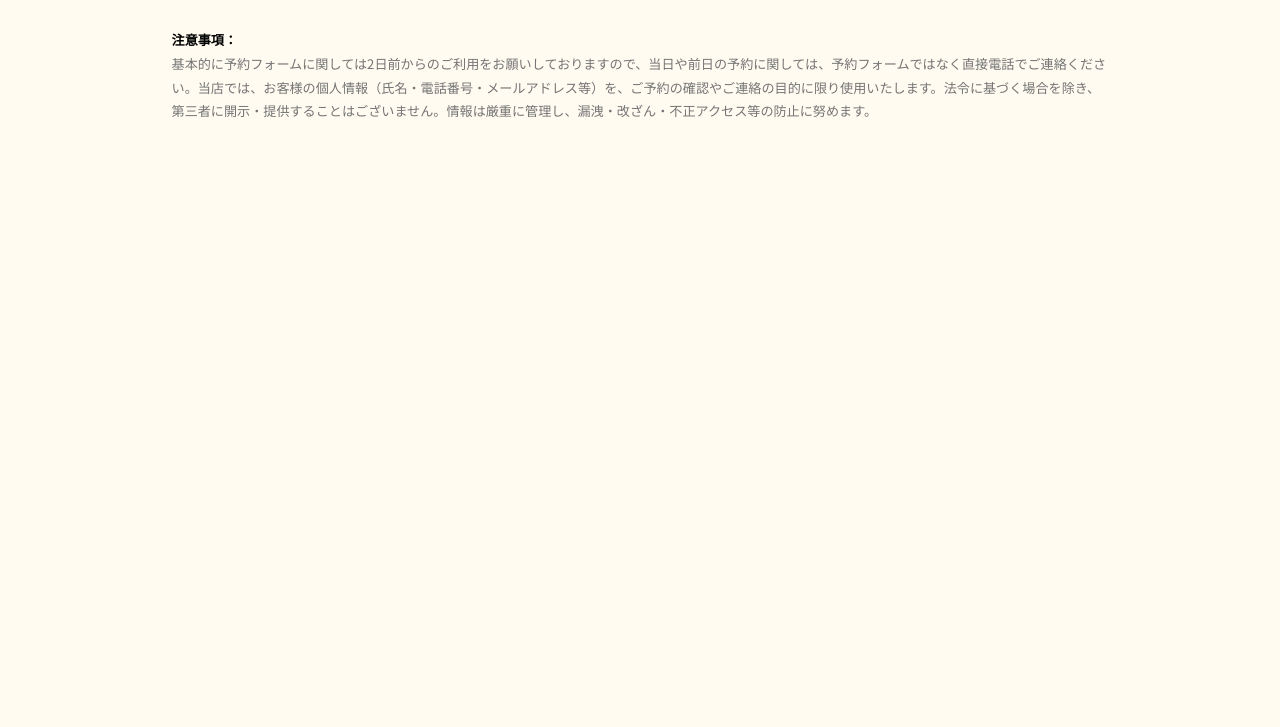
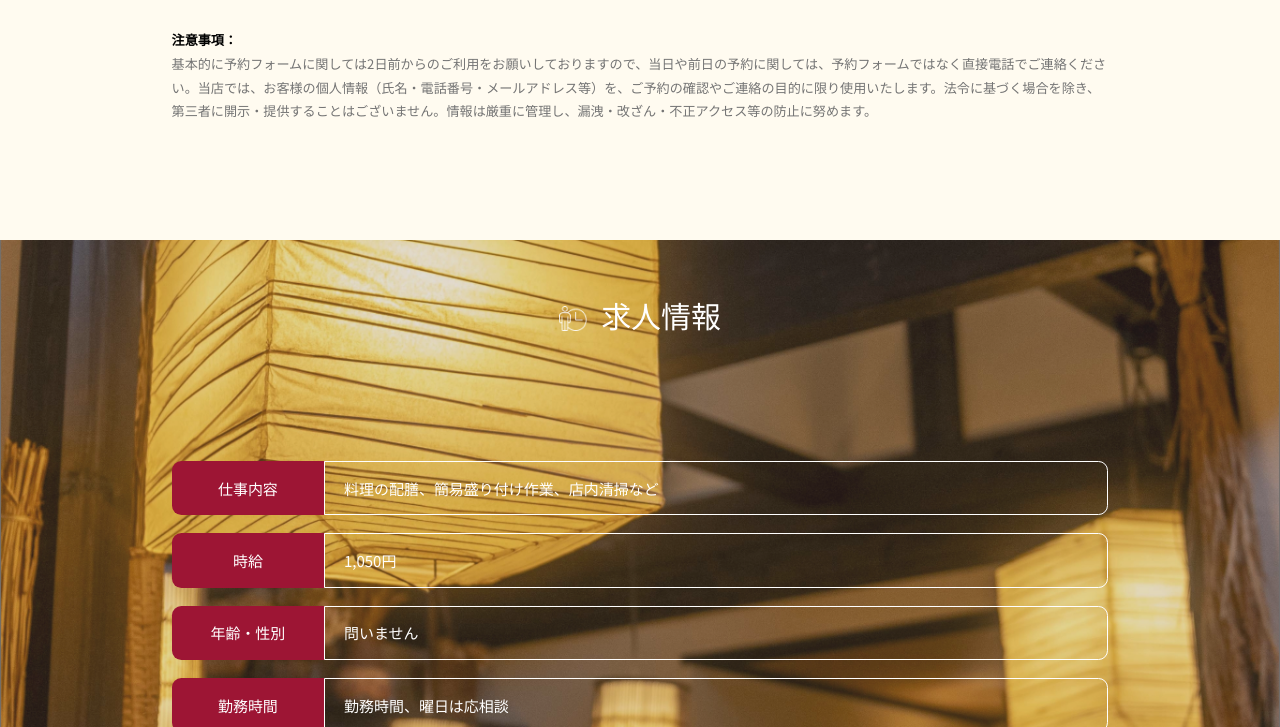
Before and after one commit to kato-t-web/fuji202510, a PHP site: page / in a window 1280 px wide. Shown: the part 5773-6500 px from the top of the page. Before the commit the page ends 5890 px from the top, so only its background shows below. Run offline with PHP 8.4, Linux system fonts and the light colour scheme.

Commit message:
Add recruitment section to index.html and enhance styles in style.css
- Introduced a new recruitment section in index.html, detailing job information, pay, and application contact.
- Updated styles in style.css to support the new section, including layout, background images, and table styling for improved presentation.

```diff
--- a/index.html
+++ b/index.html
@@ -295,6 +295,37 @@
         </div>
     </section>
 
+    <section class="l-recruit" id="recruit">
+        <div class="l-recruit__overlay"></div>
+        <div class="l-recruit__inner">
+            <h2 class="c-section-title c-section-title--white js-fadein">求人情報</h2>
+            <div class="c-recruit-table js-fadein">
+                <table>
+                    <tr>
+                        <th>仕事内容</th>
+                        <td>料理の配膳、簡易盛り付け作業、店内清掃など</td>
+                    </tr>
+                    <tr>
+                        <th>時給</th>
+                        <td>1,050円</td>
+                    </tr>
+                    <tr>
+                        <th>年齢・性別</th>
+                        <td>問いません</td>
+                    </tr>
+                    <tr>
+                        <th>勤務時間</th>
+                        <td>勤務時間、曜日は応相談</td>
+                    </tr>
+                    <tr>
+                        <th>応募連絡先</th>
+                        <td>TEL 0175-63-2908に直接お問い合わせください。</td>
+                    </tr>
+                </table>
+            </div>
+        </div>
+    </section>
+
     <script src="script.js"></script>
 </body>
 
--- a/style.css
+++ b/style.css
@@ -1197,6 +1197,81 @@ img {
     color: #000;
 }
 
+/* Recruit Section */
+.l-recruit {
+    width: 100vw;
+    padding-top: 6.5rem;
+    padding-bottom: 8.5rem;
+    background-image: url('assets/images/img_bg01.jpg');
+    background-size: cover;
+    background-repeat: no-repeat;
+    background-position: center;
+    position: relative;
+}
+
+.l-recruit__overlay {
+    position: absolute;
+    top: 0;
+    left: 0;
+    width: 100%;
+    height: 100%;
+    background-color: rgba(113, 113, 113, 0.2);
+    z-index: 1;
+}
+
+.l-recruit__inner {
+    max-width: 119.6rem;
+    margin: 0 auto;
+    padding: 0 2rem;
+    position: relative;
+    z-index: 2;
+}
+
+.l-recruit .c-section-title::before {
+    content: '';
+    display: block;
+    width: 3rem;
+    height: 3.4rem;
+    background-image: url('assets/images/icon_recruit.png');
+    background-size: contain;
+    background-repeat: no-repeat;
+    background-position: center;
+}
+
+.c-recruit-table {
+    max-width: 100rem;
+    margin: 0 auto;
+}
+
+.c-recruit-table table {
+    width: 100%;
+    border-collapse: separate;
+    border-spacing: 0 2rem;
+}
+
+.c-recruit-table th {
+    width: 16.3rem;
+    height: 5.8rem;
+    background-color: #9D1534;
+    color: #fff;
+    font-size: 1.6rem;
+    font-weight: 500;
+    text-align: center;
+    vertical-align: middle;
+    border-radius: 1rem 0 0 1rem;
+    padding: 0 1rem;
+}
+
+.c-recruit-table td {
+    background-color: transparent;
+    border: 0.2rem solid #fff;
+    color: #fff;
+    font-size: 1.6rem;
+    padding: 1.5rem 2rem;
+    vertical-align: middle;
+    border-radius: 0 1rem 1rem 0;
+}
+
 /* Scroll Fade In Animation */
 .js-fadein {
     opacity: 0;
```
Also changed, not shown: assets/images/icon_recruit.png (added), assets/images/img_bg02.png (added).
